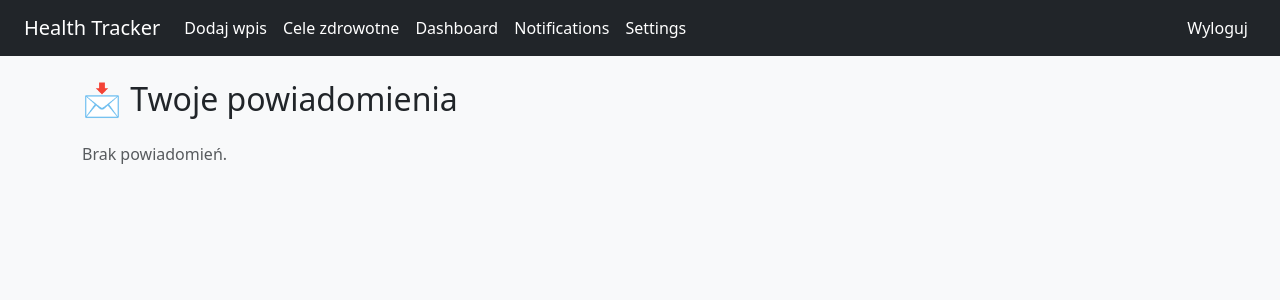
After one commit to kamil-777/aplikacja-wielowarstwowa-projekt, a Flask app: page /notifications in a window 1280 px wide. The commit adds this page. Shown: the top 300 px of the page. Run offline with Flask 3, Linux system fonts and the light colour scheme; the visitor is signed in with stand-in values (Sample User, id 1); data that the repository does not hold is empty.

```diff
--- a/health_tracker/routes.py
+++ b/health_tracker/routes.py
@@ -1,6 +1,8 @@
 from flask import Blueprint, render_template, request, redirect, url_for, flash
 from flask_login import login_user, logout_user, login_required, current_user
-from health_tracker.models import db, HealthEntry, User, Goal
+from datetime import datetime
+
+from health_tracker.models import db, HealthEntry, User, Goal, UserSettings, Notification
 from health_tracker.extensions import db
 
 main = Blueprint("main", __name__)
@@ -8,7 +10,6 @@ main = Blueprint("main", __name__)
 @main.route("/")
 def index():
     return render_template("index.html")
-
 
 @main.route("/add", methods=["GET", "POST"])
 @login_required
@@ -26,6 +27,16 @@ def add_entry():
             weight=float(weight),
             user_id=current_user.id
         )
+
+        # Sprawdzenie czy użytkownik osiągnął cel kroków
+        goal = Goal.query.filter_by(user_id=current_user.id, type="steps").first()
+        if goal and not goal.is_achieved and int(steps) >= goal.target_value:
+            goal.is_achieved = True
+            notification = Notification(
+                user_id=current_user.id,
+                message=f"🎉 Brawo! Osiągnąłeś cel: {goal.target_value} kroków."
+            )
+            db.session.add(notification)
 
         db.session.add(entry)
         db.session.commit()
@@ -85,6 +96,12 @@ def dashboard():
         weight=weight
     )
 
+@main.route("/notifications")
+@login_required
+def notifications():
+    user_notifications = Notification.query.filter_by(user_id=current_user.id).order_by(Notification.created_at.desc()).all()
+    return render_template("notifications.html", notifications=user_notifications)
+
 @main.route("/register", methods=["GET", "POST"])
 def register():
     if request.method == "POST":
@@ -104,6 +121,18 @@ def register():
         user.set_password(password)
         db.session.add(user)
         db.session.commit()
+
+        settings = UserSettings(user_id=user.id)
+        db.session.add(settings)
+
+        welcome_note = Notification(
+            user_id=user.id,
+            message="👋 Witaj w Health Tracker! Zacznij śledzić swoje zdrowie już teraz!"
+        )
+        db.session.add(welcome_note)
+
+        db.session.commit()
+
         flash("Rejestracja zakończona sukcesem! Zaloguj się.")
         return redirect(url_for("main.login"))
 
@@ -126,6 +155,27 @@ def login():
 
     return render_template("login.html")
 
+@main.route("/settings", methods=["GET", "POST"])
+@login_required
+def user_settings():
+    settings = UserSettings.query.filter_by(user_id=current_user.id).first()
+
+    if not settings:
+        # Utwórz domyślne ustawienia, jeśli nie istnieją
+        settings = UserSettings(user_id=current_user.id)
+        db.session.add(settings)
+        db.session.commit()
+
+    if request.method == "POST":
+        settings.unit_system = request.form["unit_system"]
+        settings.notifications_enabled = "notifications_enabled" in request.form
+        db.session.commit()
+        flash("Ustawienia zostały zapisane.")
+        return redirect(url_for("main.user_settings"))
+
+    return render_template("settings.html", settings=settings)
+
+
 @main.route("/logout")
 @login_required
 def logout():
--- a/health_tracker/templates/base.html
+++ b/health_tracker/templates/base.html
@@ -20,6 +20,12 @@
                 </li>
                 <li class="nav-item">
                     <a class="nav-link text-white" href="{{ url_for('main.dashboard') }}">Dashboard</a>
+                </li>
+                <li class="nav-item">
+                    <a class="nav-link text-white" href="{{ url_for('main.notifications') }}">Notifications</a>
+                </li>
+                <li class="nav-item">
+                    <a class="nav-link text-white" href="{{ url_for('main.user_settings') }}">Settings</a>
                 </li>
             </ul>
             <ul class="navbar-nav">
--- /dev/null
+++ b/health_tracker/templates/notifications.html
@@ -0,0 +1,22 @@
+{% extends "base.html" %}
+{% block content %}
+  <h2 class="mb-4">📩 Twoje powiadomienia</h2>
+
+  {% if notifications %}
+    <div class="list-group">
+      {% for n in notifications %}
+        <div class="list-group-item d-flex justify-content-between align-items-start {% if not n.is_read %}bg-light{% endif %}">
+          <div class="ms-2 me-auto">
+            <div class="fw-bold">{{ n.message }}</div>
+            <small class="text-muted">{{ n.created_at.strftime('%d.%m.%Y %H:%M') }}</small>
+          </div>
+          {% if not n.is_read %}
+            <span class="badge bg-primary rounded-pill">Nowe</span>
+          {% endif %}
+        </div>
+      {% endfor %}
+    </div>
+  {% else %}
+    <p class="text-muted">Brak powiadomień.</p>
+  {% endif %}
+{% endblock %}
```
Also changed, not shown: health_tracker/templates/settings.html (added, +23 -0 lines).
